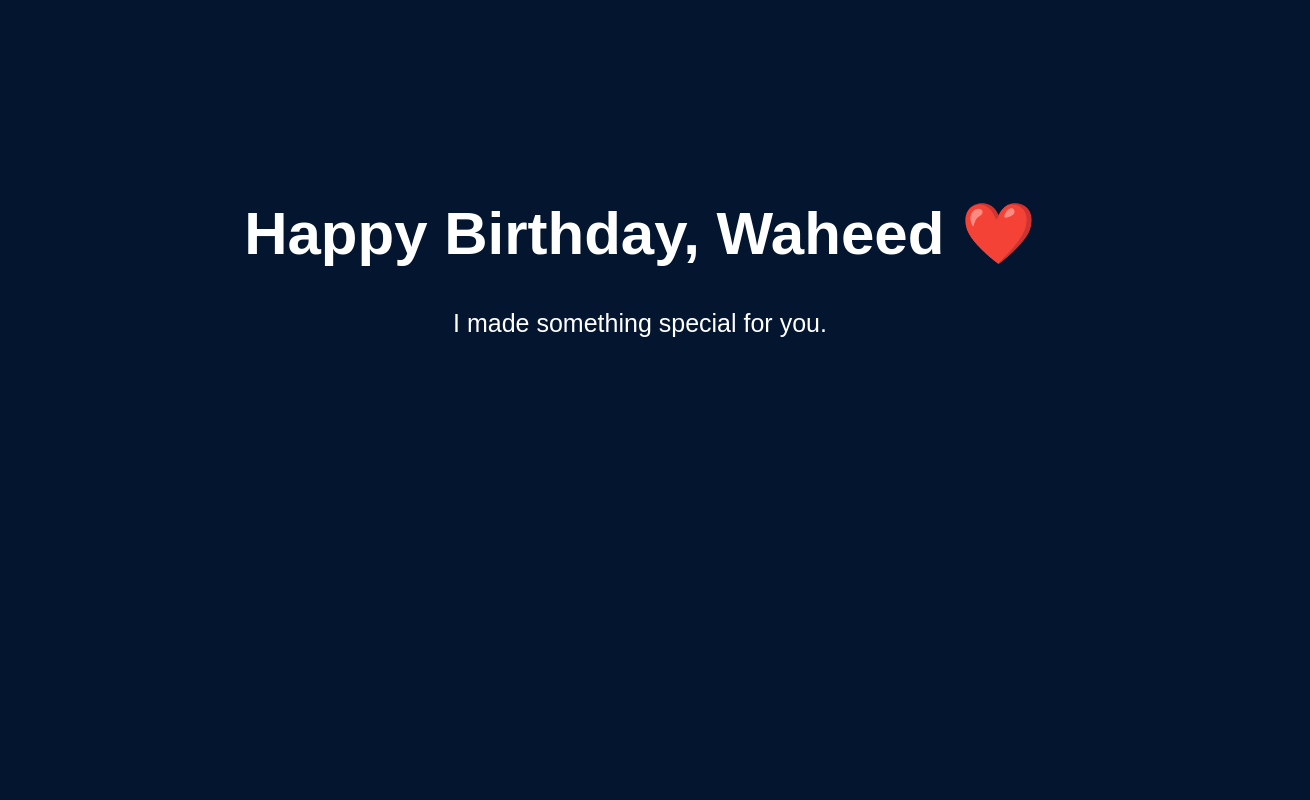
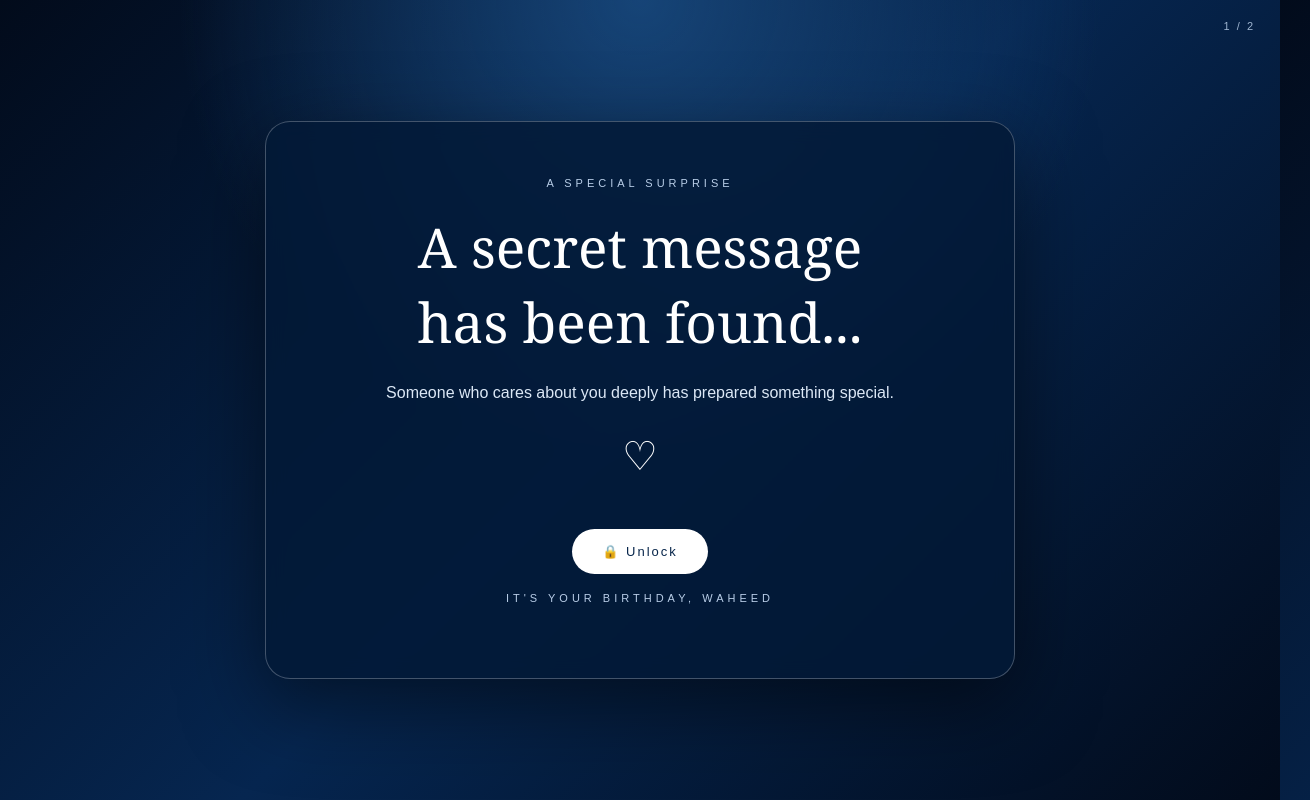
Before and after one commit to AqsaHidayat/birthday-surprise, a plain HTML site: page index.html in a window 1280 px wide. Shown: the whole page, 1310 px wide, since content can reach past the window. Drawn offline with Linux system fonts and the light colour scheme.

Commit message:
Update index.html

```diff
--- a/index.html
+++ b/index.html
@@ -1,16 +1,290 @@
 <!DOCTYPE html>
-<html>
+<html lang="en">
 <head>
-    <title>Birthday Surprise</title>
+<meta charset="UTF-8">
+<meta name="viewport" content="width=device-width, initial-scale=1.0">
+
+<title>For Waheed ❤️</title>
+
+<style>
+
+* {
+    box-sizing: border-box;
+}
+
+body {
+    margin: 0;
+    min-height: 100vh;
+    overflow: hidden;
+    font-family: Arial, sans-serif;
+    color: white;
+
+    background:
+        radial-gradient(circle at top, #164477 0%, transparent 45%),
+        linear-gradient(135deg, #020b1b, #062650, #020b1b);
+}
+
+.screen {
+    position: absolute;
+    inset: 0;
+
+    display: flex;
+    justify-content: center;
+    align-items: center;
+
+    padding: 25px;
+
+    opacity: 0;
+    pointer-events: none;
+
+    transform: translateX(30px);
+
+    transition: all 0.6s ease;
+}
+
+.screen.active {
+    opacity: 1;
+    pointer-events: auto;
+    transform: translateX(0);
+}
+
+.card {
+    width: min(750px, 100%);
+
+    padding: 55px 30px;
+
+    text-align: center;
+
+    border-radius: 25px;
+
+    background: rgba(3, 25, 55, 0.85);
+
+    border: 1px solid rgba(255,255,255,0.25);
+
+    box-shadow:
+        0 25px 80px rgba(0,0,0,0.5);
+
+    backdrop-filter: blur(10px);
+}
+
+.small {
+    text-transform: uppercase;
+    letter-spacing: 4px;
+    font-size: 11px;
+    color: #b9cee8;
+}
+
+h1 {
+    font-size: clamp(50px, 10vw, 90px);
+    margin: 20px 0;
+
+    font-family: Georgia, serif;
+    font-weight: normal;
+}
+
+h2 {
+    font-size: clamp(32px, 6vw, 55px);
+    margin: 20px 0;
+
+    font-family: Georgia, serif;
+    font-weight: normal;
+}
+
+.name {
+    font-size: clamp(45px, 8vw, 75px);
+
+    font-family: cursive;
+
+    margin-bottom: 25px;
+}
+
+p {
+    max-width: 600px;
+
+    margin: 15px auto;
+
+    line-height: 1.8;
+
+    color: #dce8f6;
+
+    font-size: 16px;
+}
+
+.heart {
+    font-size: 40px;
+    margin: 25px;
+}
+
+button {
+    margin-top: 25px;
+
+    padding: 15px 30px;
+
+    border: none;
+    border-radius: 50px;
+
+    background: white;
+
+    color: #08264b;
+
+    font-size: 13px;
+
+    letter-spacing: 2px;
+
+    cursor: pointer;
+
+    transition: 0.25s;
+}
+
+button:hover {
+    transform: translateY(-3px);
+
+    box-shadow:
+        0 10px 30px rgba(0,0,0,0.35);
+}
+
+.counter {
+    position: fixed;
+
+    top: 20px;
+    right: 25px;
+
+    z-index: 10;
+
+    font-size: 11px;
+
+    letter-spacing: 2px;
+
+    color: #9fb5d0;
+}
+
+</style>
 </head>
 
-<body style="background:#03152f; color:white; text-align:center; padding-top:150px; font-family:Arial;">
+<body>
 
-    <h1 style="font-size:60px;">Happy Birthday, Waheed ❤️</h1>
+<div class="counter" id="counter">
+1 / 2
+</div>
 
-    <p style="font-size:25px;">
-        I made something special for you.
-    </p>
+
+<!-- SCREEN 1 -->
+
+<section class="screen active">
+
+    <div class="card">
+
+        <div class="small">
+            A special surprise
+        </div>
+
+        <h2>
+            A secret message<br>
+            has been found...
+        </h2>
+
+        <p>
+            Someone who cares about you deeply
+            has prepared something special.
+        </p>
+
+        <div class="heart">
+            ♡
+        </div>
+
+        <button onclick="nextScreen()">
+            🔒 Unlock
+        </button>
+
+        <p class="small">
+            It's your birthday, Waheed
+        </p>
+
+    </div>
+
+</section>
+
+
+
+<!-- SCREEN 2 -->
+
+<section class="screen">
+
+    <div class="card">
+
+        <div class="small">
+            Today is your day
+        </div>
+
+        <div style="font-size:55px; margin:20px;">
+            🎂
+        </div>
+
+        <h1>
+            Happy Birthday
+        </h1>
+
+        <div class="name">
+            Waheed
+        </div>
+
+        <p>
+            I hope today reminds you of how much
+            you mean to the people who care about you
+            and how many good things you deserve.
+        </p>
+
+        <button onclick="alert('There is still more waiting for you... ❤️')">
+            Continue ♡
+        </button>
+
+    </div>
+
+</section>
+
+
+
+<script>
+
+let currentScreen = 0;
+
+const screens = document.querySelectorAll(".screen");
+
+function showScreen(number) {
+
+    screens.forEach(function(screen, index) {
+
+        if (index === number) {
+
+            screen.classList.add("active");
+
+        } else {
+
+            screen.classList.remove("active");
+
+        }
+
+    });
+
+    document.getElementById("counter").textContent =
+        (number + 1) + " / " + screens.length;
+
+}
+
+
+function nextScreen() {
+
+    if (currentScreen < screens.length - 1) {
+
+        currentScreen++;
+
+        showScreen(currentScreen);
+
+    }
+
+}
+
+</script>
 
 </body>
 </html>
```
